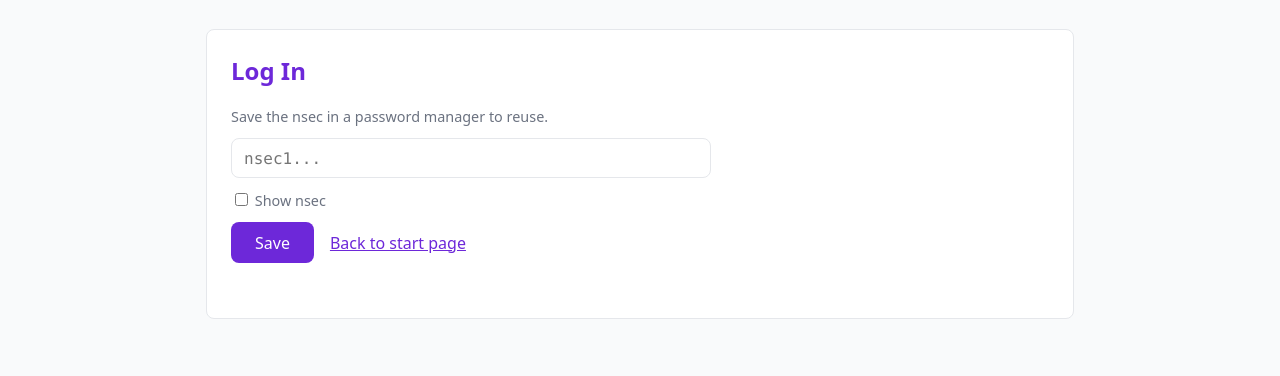
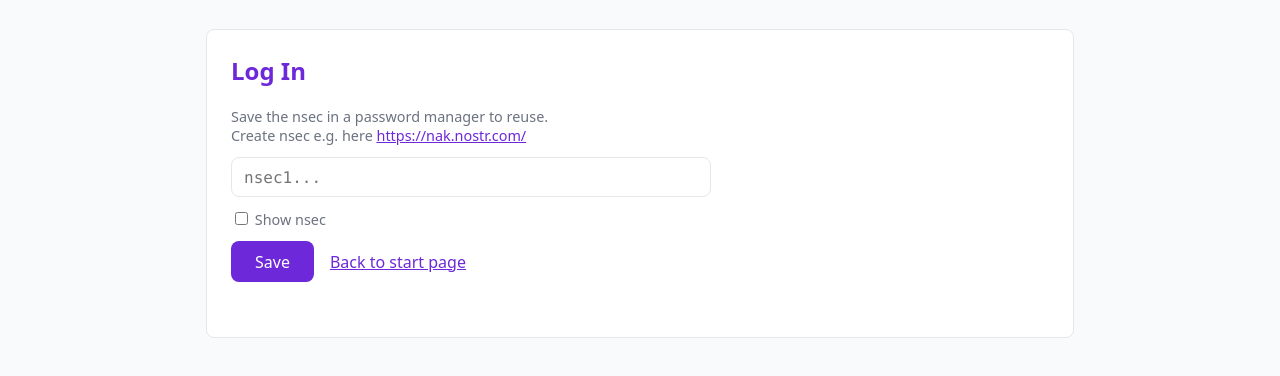
Before and after one commit to paulle0/sattle_up, a plain HTML site: page login.html in a window 1280 px wide. Shown: the part 86-462 px from the top of the page. Drawn offline with Linux system fonts and the light colour scheme.

Commit message:
Login page: add hint with link for creating an nsec
Co-Authored-By: Claude Opus 5.5 <noreply@anthropic.com>
Claude-Session: https://claude.ai/code/session_01L4jR6meFrAuNcms9V2T5i3

```diff
--- a/login.html
+++ b/login.html
@@ -23,8 +23,11 @@
     <section class="card" aria-labelledby="login-title">
       <h2 id="login-title">Log In</h2>
       <form id="login-form" class="login-form">
-        <label for="nsec-input" class="hint">Save the nsec in a password manager to reuse.</label>
-        <input id="nsec-input" name="nsec" type="password" placeholder="nsec1..."
+        <p class="hint">
+          Save the nsec in a password manager to reuse.<br>
+          Create nsec e.g. here <a href="https://nak.nostr.com/" target="_blank" rel="noopener noreferrer">https://nak.nostr.com/</a>
+        </p>
+        <input id="nsec-input" name="nsec" type="password" placeholder="nsec1..." aria-label="nsec"
                autocomplete="current-password" spellcheck="false" required>
         <label class="show-toggle"><input id="show-nsec" type="checkbox"> Show nsec</label>
         <div class="form-actions">
--- a/styles/main.css
+++ b/styles/main.css
@@ -148,8 +148,13 @@ body {
 }
 
 .hint {
+  margin: 0;
   color: var(--muted);
   font-size: 0.9rem;
+}
+
+.hint a {
+  color: var(--accent);
 }
 
 .login-form input[type="password"],
```
